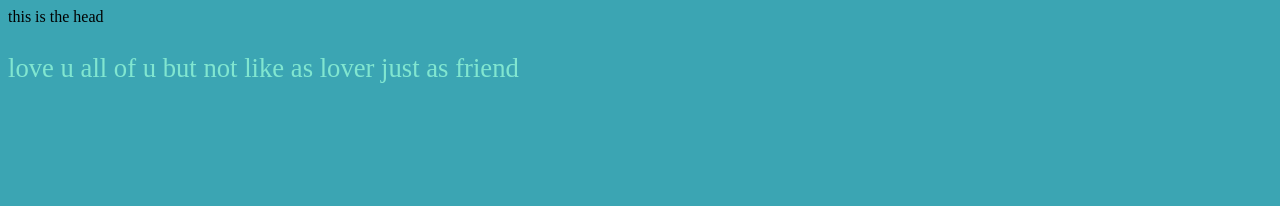
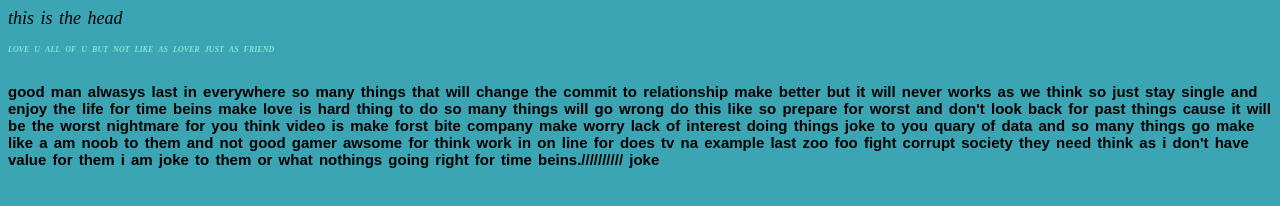
Before and after one commit to nuastha/html, a plain HTML site: page index.html in a window 1280 px wide. Drawn offline with Linux system fonts and the light colour scheme.

Commit message:
update new

```diff
--- a/index.html
+++ b/index.html
@@ -7,15 +7,34 @@
   body
   {
     background-color: rgb(59, 165, 179);
-
+   font-size: large;
+   font-style: italic;
+   font-display: bold;
+   nav-up: auto;
+   word-spacing: 2px;
+  color-scheme: black;
   }
 .main {
   color:rgb(129, 230, 208);
-  font-size:20pt;
+  font-size:12px;
+  font-weight: bolder;
+  font-family: 'Times New Roman', Times, serif;
+  font-variant: small-caps;
+  animation-fill-mode: backwards;
+}
+.d {
+font-size: smaller;
+font-weight: 600;
+font-style: normal;
+font-family: sans-serif;
+position: absolute;
 }
 </style>
 <body>
 <h>this is the head </h>
 <p class="main"> love u all of u but not like as lover just as friend </p>
+<p class="d">
+good man alwasys last in everywhere so many things that will change the commit to relationship make better but it will never works as we think so just stay single and enjoy the life for time beins make love is hard thing to do so many things will go wrong do this like so prepare for worst and don't look back for past things cause it will be the worst nightmare for you think video is make forst bite company make worry lack of interest doing things joke to you quary of data and so many things go make like a am noob to them and not good gamer awsome for think work in on line for does tv na example last zoo foo fight corrupt society they need think as i don't have value for them i am joke to them or what nothings going right for time beins.////////// joke
+</p>
 </body>
 </html>
```
